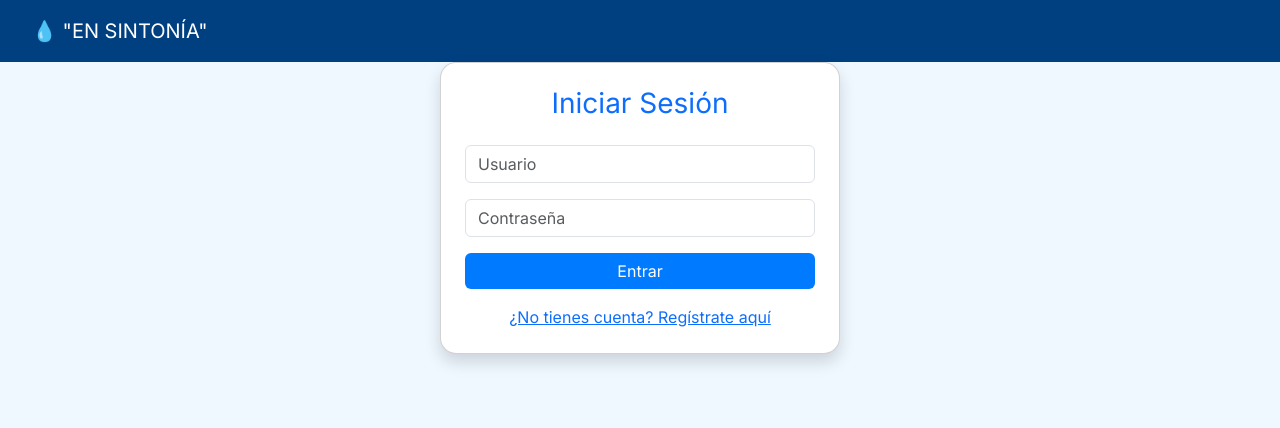
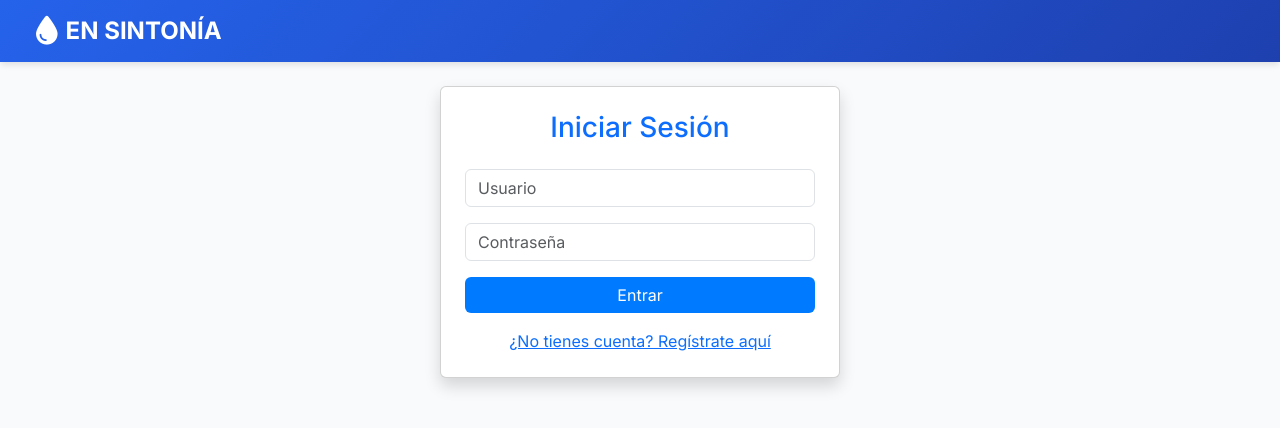
Before and after one commit to almacenaaa/En_Sintonia, a Flask app: a page that uses templates/base.html in a window 1280 px wide. Shown: the top 428 px of the page. Run offline with Flask 3, Linux system fonts and the light colour scheme; some libraries are stand-ins or nearby versions.

Commit message:
base.html

```diff
--- a/templates/base.html
+++ b/templates/base.html
@@ -2,55 +2,161 @@
 <html lang="es">
 <head>
     <meta charset="UTF-8">
+    <meta name="viewport" content="width=device-width, initial-scale=1.0">
     <title>{% block title %}Plataforma Web{% endblock %}</title>
     <link href="https://cdn.jsdelivr.net/npm/bootstrap@5.3.0/dist/css/bootstrap.min.css" rel="stylesheet">
-    <link href="https://fonts.googleapis.com/css2?family=Inter:wght@400;600&display=swap" rel="stylesheet">
+    <link href="https://fonts.googleapis.com/css2?family=Inter:wght@300;400;500;600;700&display=swap" rel="stylesheet">
+    <link rel="stylesheet" href="https://cdnjs.cloudflare.com/ajax/libs/font-awesome/6.4.0/css/all.min.css">
     <link rel="stylesheet" href="{{ url_for('static', filename='css/style.css') }}">
     <style>
+        :root {
+            --primary-color: #2563eb;
+            --secondary-color: #1e40af;
+            --accent-color: #3b82f6;
+            --dark-color: #1e293b;
+            --light-color: #f8fafc;
+            --success-color: #10b981;
+        }
+
         body {
             margin: 0;
             padding: 0;
             font-family: 'Inter', sans-serif;
-            background-color: #f0f8ff;
+            background-color: #f8fafc;
+            color: #334155;
         }
 
         .navbar {
-            background-color: #004080 !important;
-            padding: 0.5rem 1rem;
+            background: linear-gradient(135deg, var(--primary-color), var(--secondary-color)) !important;
+            box-shadow: 0 4px 6px -1px rgba(0, 0, 0, 0.1);
+            padding: 0.5rem 1.5rem;
         }
 
         .navbar-brand {
-            padding: 0.5rem 1rem;
+            font-weight: 700;
+            font-size: 1.5rem;
+            display: flex;
+            align-items: center;
+            gap: 0.5rem;
+        }
+
+        .navbar-brand i {
+            font-size: 1.8rem;
+        }
+
+        .nav-link {
+            font-weight: 500;
+            padding: 0.5rem 1rem !important;
+            border-radius: 0.5rem;
+            transition: all 0.3s ease;
+        }
+
+        .nav-link:hover {
+            background-color: rgba(255, 255, 255, 0.1);
         }
 
         .main-content {
-            padding: 0 15px;
+            padding: 1.5rem;
+            max-width: 1600px;
+            margin: 0 auto;
         }
 
-        .btn-primary {
-            background-color: #007bff;
-            border: none;
+        .dashboard-header {
+            display: flex;
+            justify-content: space-between;
+            align-items: center;
+            margin-bottom: 1.5rem;
         }
 
-        .btn-success {
-            background-color: #28a745;
-            border: none;
+        .dashboard-title {
+            font-size: 1.8rem;
+            font-weight: 700;
+            color: var(--dark-color);
+            margin: 0;
         }
 
-        .card {
-            border-radius: 1rem;
+        .company-badge {
+            background-color: var(--light-color);
+            padding: 0.5rem 1rem;
+            border-radius: 2rem;
+            font-weight: 600;
+            box-shadow: 0 1px 3px rgba(0, 0, 0, 0.1);
+            display: flex;
+            align-items: center;
+            gap: 0.5rem;
+        }
+
+        .nav-tabs {
+            border-bottom: 2px solid #e2e8f0;
+        }
+
+        .nav-tabs .nav-link {
+            border: none;
+            color: #64748b;
+            font-weight: 600;
+            padding: 0.75rem 1.5rem;
+            position: relative;
+        }
+
+        .nav-tabs .nav-link.active {
+            color: var(--primary-color);
+            background-color: transparent;
+        }
+
+        .nav-tabs .nav-link.active:after {
+            content: '';
+            position: absolute;
+            bottom: -2px;
+            left: 0;
+            width: 100%;
+            height: 3px;
+            background-color: var(--primary-color);
+            border-radius: 3px 3px 0 0;
+        }
+
+        .nav-tabs .nav-link:hover:not(.active) {
+            color: var(--dark-color);
+        }
+
+        .tab-content {
+            background-color: white;
+            border-radius: 0.75rem;
+            box-shadow: 0 4px 6px -1px rgba(0, 0, 0, 0.1);
+            padding: 1.5rem;
+            margin-top: 1rem;
+        }
+
+        .dashboard-iframe-container {
+            border-radius: 0.75rem;
+            overflow: hidden;
+            box-shadow: 0 4px 6px -1px rgba(0, 0, 0, 0.1);
+        }
+
+        .alert {
+            border-radius: 0.75rem;
         }
     </style>
 </head>
 <body>
     <nav class="navbar navbar-expand-lg navbar-dark">
-        <div class="container-fluid px-0">
-            <a class="navbar-brand" href="{{ url_for('dashboard') }}">💧 "EN SINTONÍA"</a>
+        <div class="container-fluid">
+            <a class="navbar-brand" href="{{ url_for('dashboard') }}">
+                <i class="fas fa-tint"></i>
+                <span>EN SINTONÍA</span>
+            </a>
             <div class="collapse navbar-collapse justify-content-end">
                 {% if current_user.is_authenticated %}
                 <ul class="navbar-nav">
-                    <li class="nav-item"><a class="nav-link" href="{{ url_for('dashboard') }}">Inicio</a></li>
-                    <li class="nav-item"><a class="nav-link" href="{{ url_for('logout') }}">Salir</a></li>
+                    <li class="nav-item">
+                        <a class="nav-link" href="{{ url_for('dashboard') }}">
+                            <i class="fas fa-home me-1"></i> Inicio
+                        </a>
+                    </li>
+                    <li class="nav-item">
+                        <a class="nav-link" href="{{ url_for('logout') }}">
+                            <i class="fas fa-sign-out-alt me-1"></i> Salir
+                        </a>
+                    </li>
                 </ul>
                 {% endif %}
             </div>
@@ -60,8 +166,9 @@
     <div class="main-content">
         {% with messages = get_flashed_messages() %}
         {% if messages %}
-            <div class="alert alert-info">
+            <div class="alert alert-info alert-dismissible fade show">
                 {{ messages[0] }}
+                <button type="button" class="btn-close" data-bs-dismiss="alert" aria-label="Close"></button>
             </div>
         {% endif %}
         {% endwith %}
@@ -69,5 +176,12 @@
     </div>
 
     <script src="https://cdn.jsdelivr.net/npm/bootstrap@5.3.0/dist/js/bootstrap.bundle.min.js"></script>
+    <script>
+        // Activar tooltips
+        var tooltipTriggerList = [].slice.call(document.querySelectorAll('[data-bs-toggle="tooltip"]'))
+        var tooltipList = tooltipTriggerList.map(function (tooltipTriggerEl) {
+            return new bootstrap.Tooltip(tooltipTriggerEl)
+        })
+    </script>
 </body>
 </html>
```
